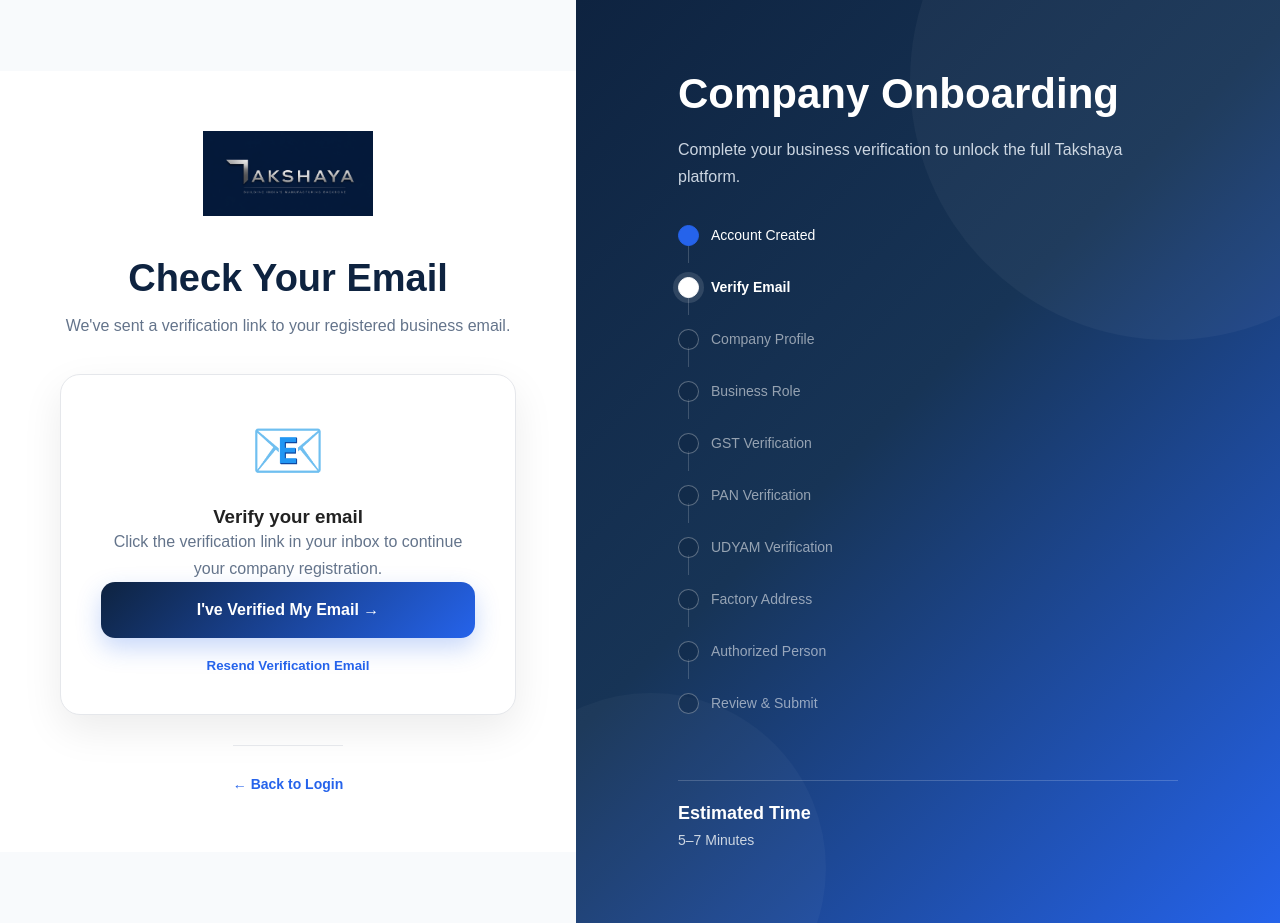
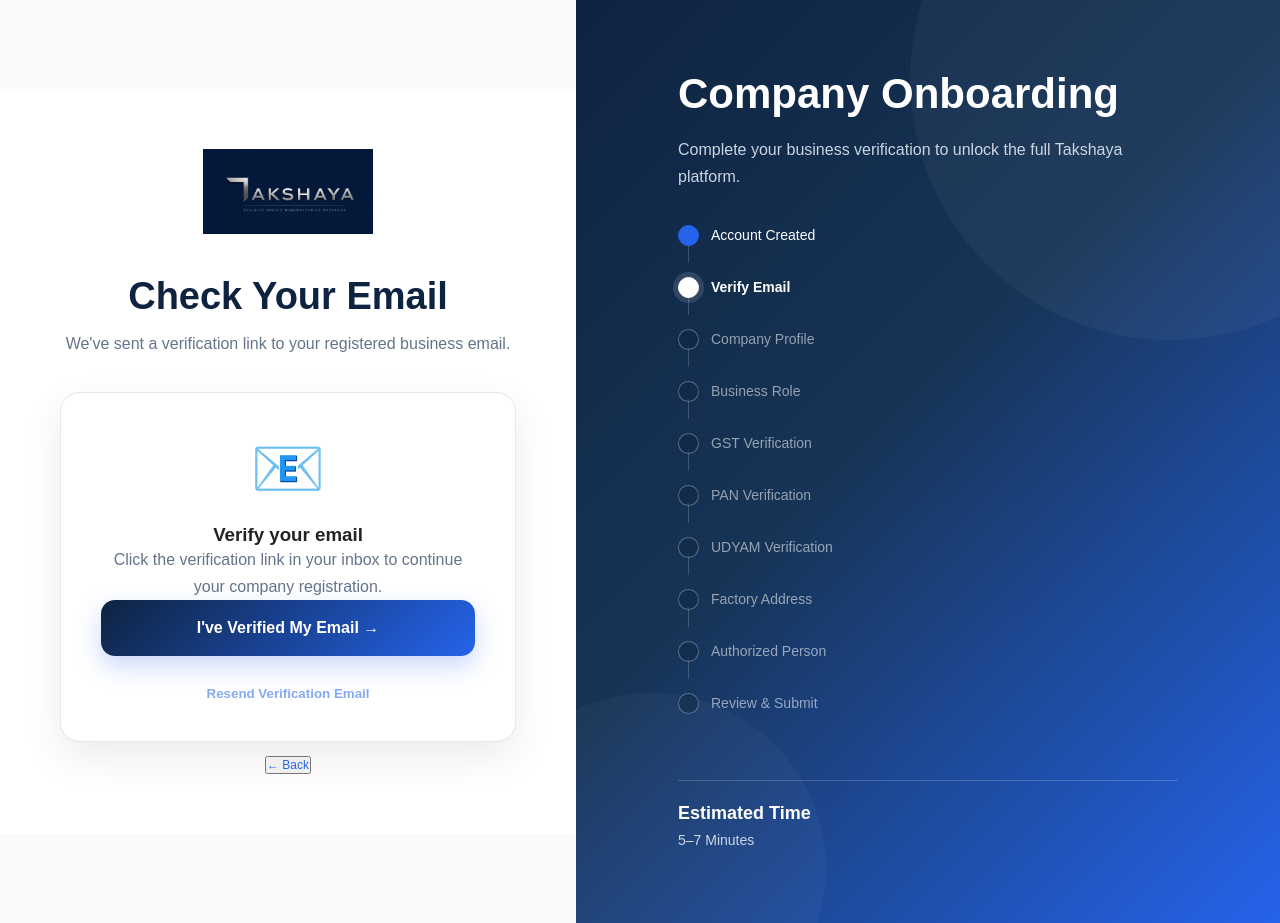
Before and after one commit to mohitshrma92-bot/takshaya-website, a React (Vite) app: page /verify-email in a window 1280 px wide. Built offline with nearby package versions, Linux system fonts and the light colour scheme; no server answers.

Commit message:
Implement email verification and resend flow

```diff
--- a/src/pages/auth/VerifyEmail.jsx
+++ b/src/pages/auth/VerifyEmail.jsx
@@ -1,51 +1,188 @@
-import { Link, useNavigate } from "react-router-dom";
+import { useEffect, useState } from "react";
+import { useNavigate } from "react-router-dom";
 import OnboardingLayout from "../../layouts/OnboardingLayout";
 import AuthButton from "../../components/auth/AuthButton";
 import logo from "../../assets/logo/takshaya-logo.png";
+import { supabase } from "../../lib/supabaseClient";
+import { useOnboarding } from "../../context/OnboardingContext";
 
 export default function VerifyEmail() {
   const navigate = useNavigate();
+  const { onboarding, updateSection } = useOnboarding();
+  const [email, setEmail] = useState(onboarding.account.email || "");
+  const [checking, setChecking] = useState(false);
+  const [resending, setResending] = useState(false);
+  const [resendSeconds, setResendSeconds] = useState(0);
+  const [status, setStatus] = useState({ type: "", message: "" });
+
+  useEffect(() => {
+    let mounted = true;
+
+    const loadUser = async () => {
+      const { data } = await supabase.auth.getUser();
+      if (!mounted) return;
+
+      if (data.user?.email) {
+        setEmail(data.user.email);
+      }
+
+      if (data.user?.email_confirmed_at) {
+        updateSection("account", {
+          email: data.user.email,
+          accountCreated: true,
+          emailVerified: true,
+        });
+      }
+    };
+
+    loadUser();
+
+    const { data: listener } = supabase.auth.onAuthStateChange(
+      (_event, session) => {
+        if (!mounted || !session?.user) return;
+
+        setEmail(session.user.email || "");
+
+        if (session.user.email_confirmed_at) {
+          updateSection("account", {
+            email: session.user.email,
+            accountCreated: true,
+            emailVerified: true,
+          });
+        }
+      }
+    );
+
+    return () => {
+      mounted = false;
+      listener.subscription.unsubscribe();
+    };
+  }, [updateSection]);
+
+  useEffect(() => {
+    if (resendSeconds <= 0) return undefined;
+
+    const timer = window.setInterval(() => {
+      setResendSeconds((seconds) => Math.max(0, seconds - 1));
+    }, 1000);
+
+    return () => window.clearInterval(timer);
+  }, [resendSeconds]);
+
+  const checkVerification = async () => {
+    setChecking(true);
+    setStatus({ type: "", message: "" });
+
+    const { data, error } = await supabase.auth.getUser();
+
+    if (error) {
+      setStatus({ type: "error", message: error.message });
+      setChecking(false);
+      return;
+    }
+
+    if (data.user?.email_confirmed_at) {
+      updateSection("account", {
+        email: data.user.email,
+        accountCreated: true,
+        emailVerified: true,
+      });
+      setStatus({ type: "success", message: "Email verified successfully." });
+      setChecking(false);
+      navigate("/business-roles");
+      return;
+    }
+
+    setStatus({
+      type: "error",
+      message: "Your email is not verified yet. Open the latest verification email and click the verification link, then try again.",
+    });
+    setChecking(false);
+  };
+
+  const resendVerification = async () => {
+    if (!email || resendSeconds > 0 || resending) return;
+
+    setResending(true);
+    setStatus({ type: "", message: "" });
+
+    const { error } = await supabase.auth.resend({
+      type: "signup",
+      email,
+      options: {
+        emailRedirectTo: `${window.location.origin}/verify-email`,
+      },
+    });
+
+    if (error) {
+      setStatus({ type: "error", message: error.message || "Unable to resend the verification email." });
+    } else {
+      setStatus({
+        type: "success",
+        message: "A new verification email has been sent. Please check your inbox and spam folder.",
+      });
+      setResendSeconds(60);
+    }
+
+    setResending(false);
+  };
+
   return (
     <OnboardingLayout
       step={1}
       left={
         <>
-          <img
-            src={logo}
-            alt="Takshaya"
-            className="auth-logo-image"
-          />
+          <img src={logo} alt="Takshaya" className="auth-logo-image" />
 
           <h2>Check Your Email</h2>
-
           <p>
             We've sent a verification link to your registered business email.
           </p>
 
           <div className="verify-card">
             <div className="verify-icon">📧</div>
-
             <h3>Verify your email</h3>
-
             <p>
-              Click the verification link in your inbox to continue your company
-              registration.
+              Click the verification link in your inbox to continue your company registration.
             </p>
 
-            <AuthButton
-              onClick={() => navigate("/company-profile")}
-            >
-              I've Verified My Email →
-            </AuthButton>
+            {email && (
+              <p className="verify-email-address">{email}</p>
+            )}
 
-            <button className="text-button">
-              Resend Verification Email
-            </button>
+            {status.message && (
+              <div className={`verify-status ${status.type}`} role="alert">
+                {status.message}
+              </div>
+            )}
+
+            <div className="verify-actions">
+              <AuthButton onClick={checkVerification} disabled={checking}>
+                {checking ? "Checking..." : "I've Verified My Email →"}
+              </AuthButton>
+
+              <button
+                type="button"
+                className="text-button"
+                onClick={resendVerification}
+                disabled={resending || resendSeconds > 0 || !email}
+              >
+                {resending
+                  ? "Sending..."
+                  : resendSeconds > 0
+                    ? `Resend available in ${resendSeconds}s`
+                    : "Resend Verification Email"}
+              </button>
+            </div>
           </div>
 
-          <div className="auth-footer">
-            <Link to="/login">← Back to Login</Link>
-          </div>
+          <button
+            type="button"
+            className="back-button-link"
+            onClick={() => navigate(-1)}
+          >
+            ← Back
+          </button>
         </>
       }
     />
```
